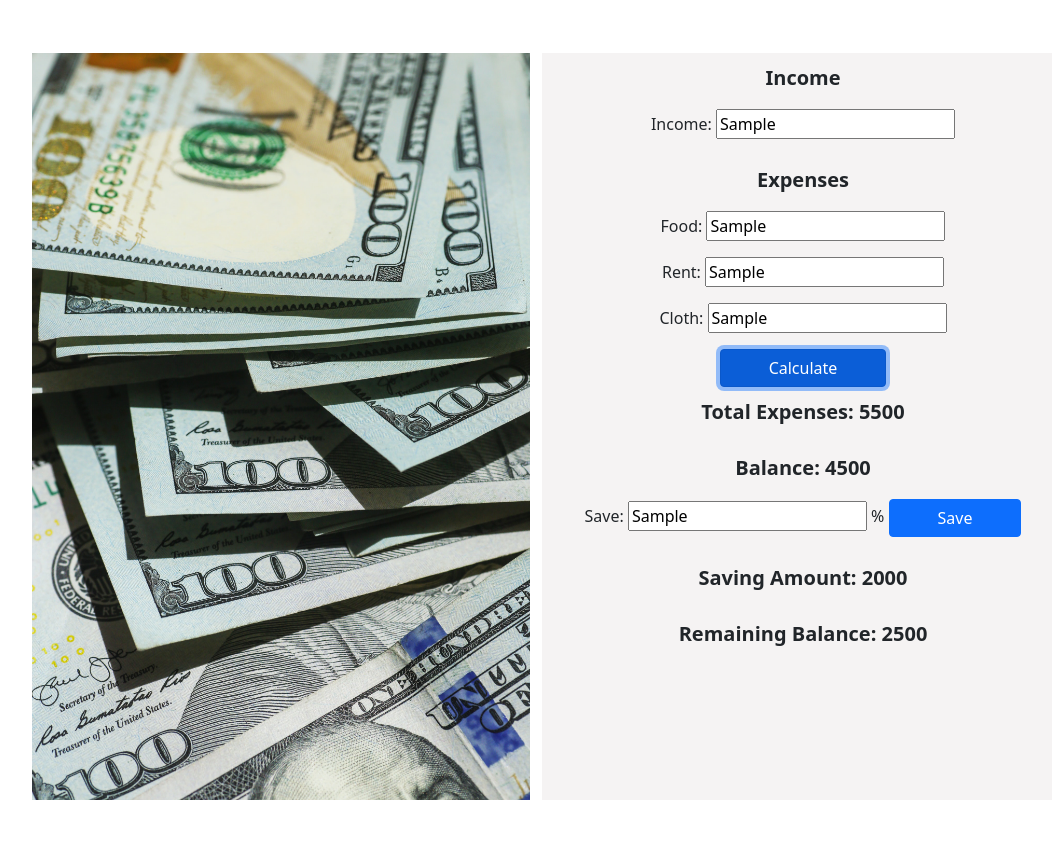
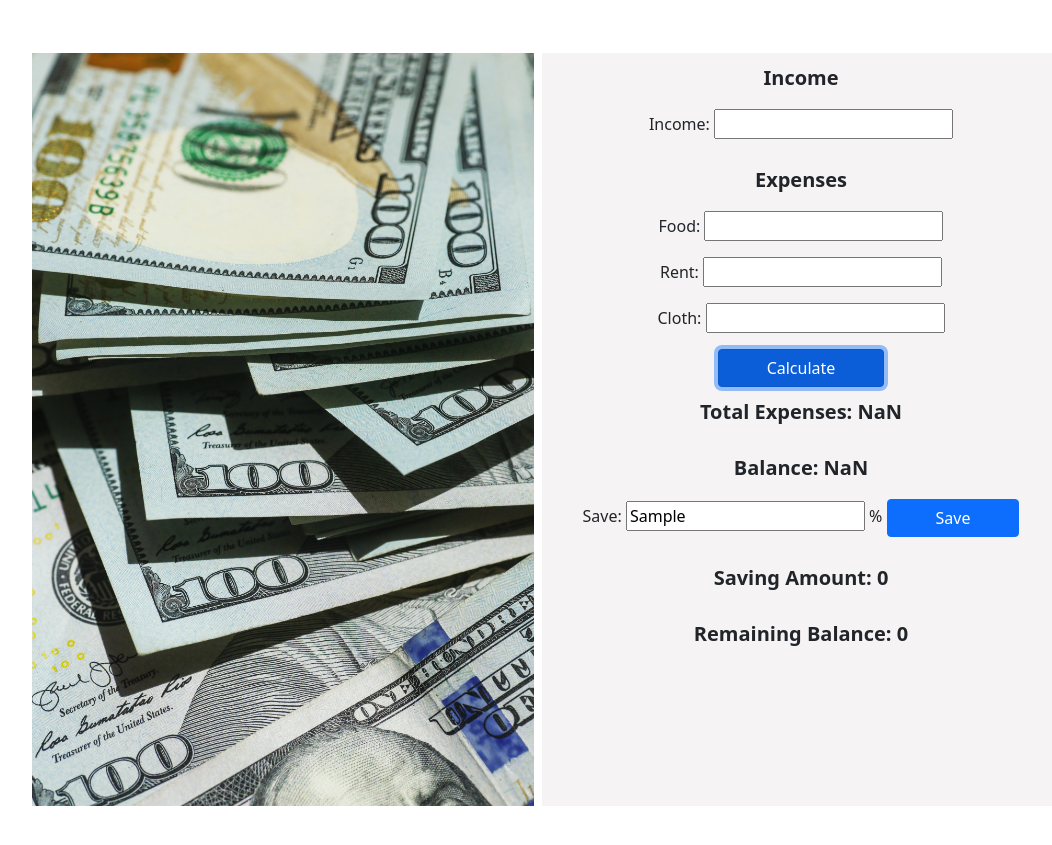
Before and after one commit to fariha-rahman-saba/money-master, a plain HTML site: page index.html in a window 1280 px wide. Both pictures are taken after typing "Sample", "Sample", "Sample", "Sample", "Sample" into the empty fields and a click on the button "Calculate". Shown: the part 83-928 px from the top of the page, without its empty margins (98-1150 px from the left). Drawn offline with nearby package versions, Linux system fonts and the light colour scheme.

Commit message:
all functionalities done

```diff
--- a/app.js
+++ b/app.js
@@ -1,3 +1,84 @@
+function getInputValue (boxID) {
+    let inputBox = document.getElementById(boxID);
+    let inputAmount = parseFloat(inputBox.value);
+    if (isNaN(inputAmount) || inputAmount < 0) {
+        inputBox.value = ''
+        return alert('Please input valid amount of money in number format')
+    }
+    if (boxID == 'incomeField') {
+        return inputAmount
+    }
+    else {
+        inputBox.value = ''
+        return inputAmount
+    }
+
+}
+
+// function getIncome () {
+//     const income = document.getElementById('incomeField');
+//     const incomeAmount = parseFloat(income.value);
+//     if (isNaN(incomeAmount) || incomeAmount < 0) {
+//         return alert('Please input valid amount of money in number format')
+//     }
+//     return incomeAmount;
+// }
+
+
+
+function updateBalance () {
+    const income = getInputValue('incomeField');
+    const expenses = calculateExpenses();
+    const balance = income - expenses;
+    if (balance < 0) {
+        return alert('Your expense is more than your income');
+    }
+
+    else {
+        document.getElementById('balance-text').innerHTML = balance;
+        document.getElementById('total-expense-text').innerHTML = expenses;
+    }
+
+
+}
+
+
+function calculateExpenses () {
+    const food = getInputValue('food');
+    const rent = getInputValue('rent');
+    const cloth = getInputValue('cloth');
+
+    const totalExpenses = food + rent + cloth;
+
+
+    return totalExpenses;
+
+}
+
+
+function calculateSavings () {
+    const income = getInputValue('incomeField');
+    const rate = getInputValue('savings-field');
+    const currentBalance = document.getElementById('balance-text').innerHTML;
+    const currentBalanceValue = parseFloat(currentBalance)
+    const savings = income * (rate / 100);
+
+    const remainingBalance = currentBalanceValue - savings;
+    if (remainingBalance < 0) {
+        return alert('Your savings can not be more than your current balance');
+    }
+    else {
+        document.getElementById('saving-amount').innerHTML = savings;
+        document.getElementById('remaining-balance').innerHTML = remainingBalance;
+        document.getElementById('incomeField').value = '';
+    }
+}
+
 document.getElementById('calculate-btn').addEventListener('click', function () {
-    alert('clicked');
+    updateBalance();
+
 })
+
+document.getElementById('save-btn').addEventListener('click', function () {
+    calculateSavings();
+})
--- a/index.html
+++ b/index.html
@@ -21,27 +21,27 @@
 
     <main>
         <div class="container">
-            <div class="row row-cols-2 p-5">
-                <div class="col-md-6 col-sm-12" id="image">
+            <div class="row p-5 g-3 ">
+                <div class=".col-sm-12 col-md-6" id="image">
                     <img class="img-fluid" src="images/money.jpg" alt="" width="600" height="600">
                 </div>
-                <div class="col-md-6 col-sm-12" id="manager">
+                <div class=".col-sm-12 col-md-6" id="manager">
                     <p class="title">Income</p>
-                    <p>Income: <input type="text" id="income"></p>
+                    <p>Income: <input type="text" id="incomeField"></p>
                     <p class="title">Expenses</p>
 
                     <p>Food: <input type="text" id="food"></p>
                     <p>Rent: <input type="text" id="rent"></p>
                     <p>Cloth: <input type="text" id="cloth"></p>
                     <button id="calculate-btn" class="btn btn-primary ps-5 pe-5">Calculate</button>
-                    <p class="title">Total Expenses: 5500</p>
-                    <p class="title">Balance: 4500</p>
+                    <p class="title">Total Expenses: <span id="total-expense-text">0</span></p>
+                    <p class="title">Balance: <span id="balance-text">0</span></p>
                     <p>
-                        Save: <input id="save-btn" type="text"> % <button
-                            class="btn btn-primary ps-5 pe-5">Save</button>
+                        Save: <input id="savings-field" type="text"> %
+                        <button id="save-btn" class="btn btn-primary ps-5 pe-5">Save</button>
                     </p>
-                    <p class="title">Saving Amount: 2000 </p>
-                    <p class="title">Remaining Balance: 2500 </p>
+                    <p class="title">Saving Amount: <span id="saving-amount">0</span></p>
+                    <p class="title">Remaining Balance: <span id="remaining-balance">0</span> </p>
                 </div>
             </div>
         </div>
```
